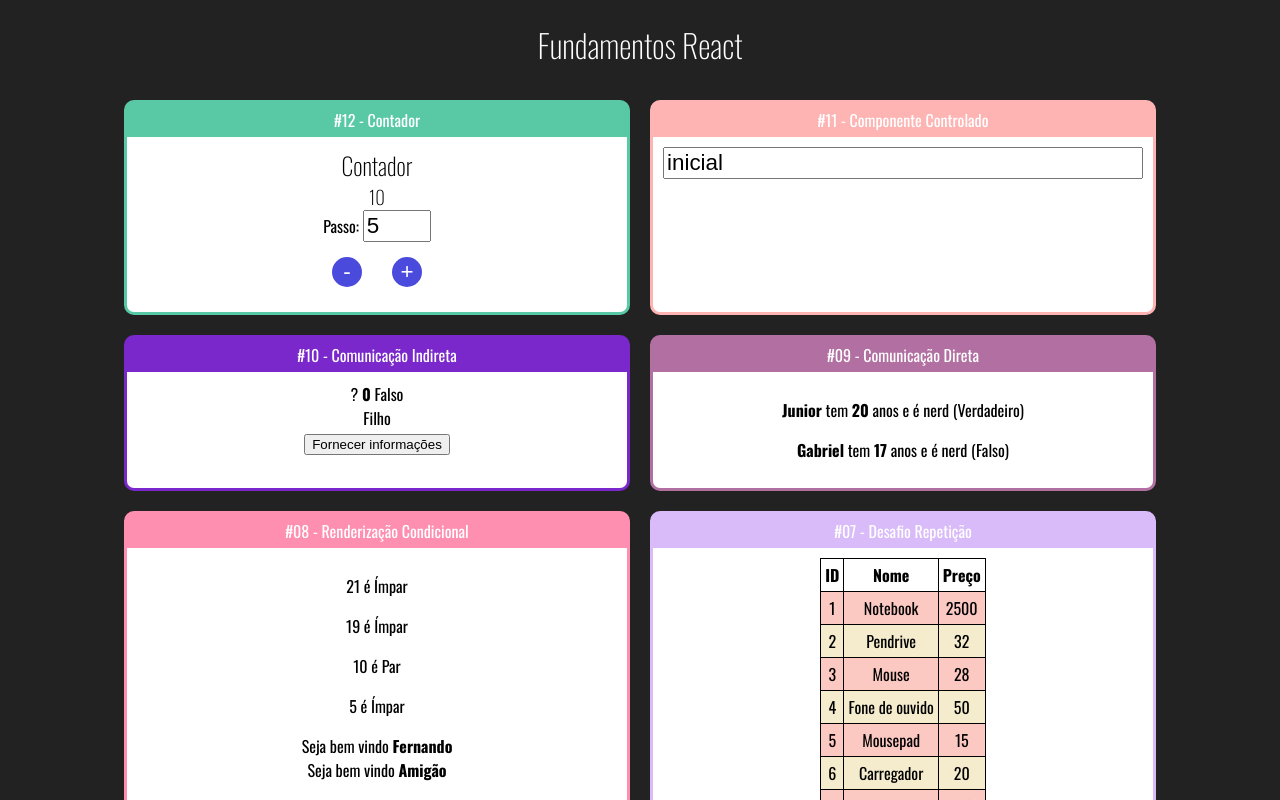
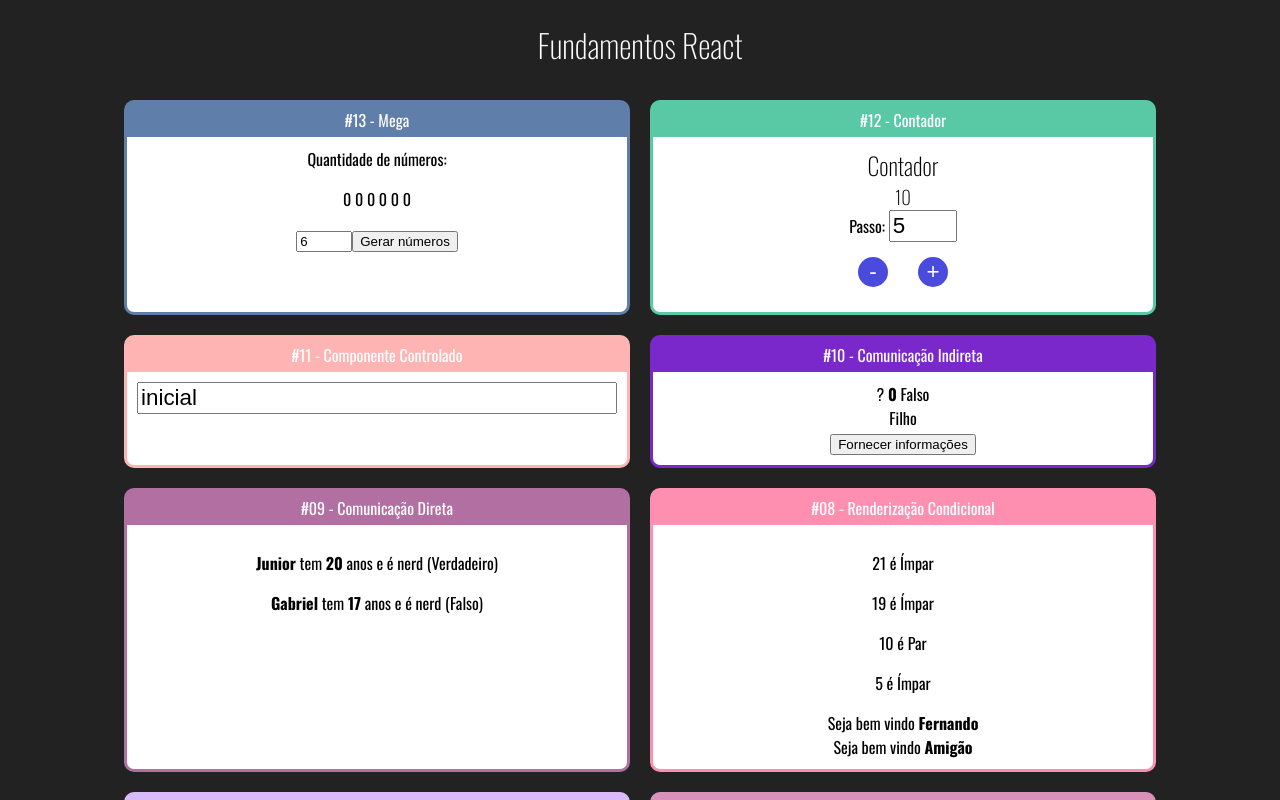
Before and after one commit to wen-dell/fundamentos-react, a React (Create React App) app: page / in a window 1280 px wide. Shown: the top 800 px of the page. Built offline with nearby package versions, Linux system fonts and the light colour scheme.

Commit message:
Desafio da Mega Sena

```diff
--- a/src/App.jsx
+++ b/src/App.jsx
@@ -1,5 +1,6 @@
 import "./App.css";
 
+import Mega from "./components/mega/Mega";
 import Contador from "./components/contador/Contador";
 import Input from "./components/formulario/Input";
 import IndiretaPai from "./components/comunicacao/IndiretaPai";
@@ -21,6 +22,9 @@ const App = (props) => (
     <h1>Fundamentos React</h1>
 
     <div className="Cards">
+      <Card titulo="#13 - Mega" color="#607eaa">
+        <Mega min={1} max={60} quantidade={6} />
+      </Card>
       <Card titulo="#12 - Contador" color="#59c9a5">
         <Contador numeroInicial={10} />
       </Card>
--- /dev/null
+++ b/src/components/mega/Mega.jsx
@@ -0,0 +1,39 @@
+import { useState } from "react";
+
+const Mega = (props) => {
+  const { min, max } = props;
+
+  const [quantidade, setQuantidade] = useState(props.quantidade || 6);
+  const numerosIniciais = Array(quantidade).fill(0);
+  const [numeros, setNumeros] = useState(numerosIniciais);
+
+  const getAleatorio = () => {
+    return Math.floor(Math.random() * (max - min + 1)) + min;
+  };
+
+  const getNumeroNaoIncluido = () => {
+    const aleatorio = getAleatorio();
+    return numeros.includes(aleatorio) ? getNumeroNaoIncluido() : aleatorio;
+  };
+
+  const getNumeros = () => {
+    return Array(quantidade)
+      .fill(0)
+      .reduce((nums) => {
+        const novoNumero = getNumeroNaoIncluido();
+        return [...nums, novoNumero];
+      }, [])
+      .sort((n1, n2) => n1 - n2);
+  };
+
+  return (
+    <div>
+      <label htmlFor="quantidade">Quantidade de números:</label>
+      <p>{ numeros.join(' ') }</p>
+      <input type="number" id="quantidade" min="5" max="15" value={quantidade} onChange={e => setQuantidade(+e.target.value)} />
+      <button type="button" onClick={_ => setNumeros(getNumeros())}>Gerar números</button>
+    </div>
+  )
+};
+
+export default Mega;
```
